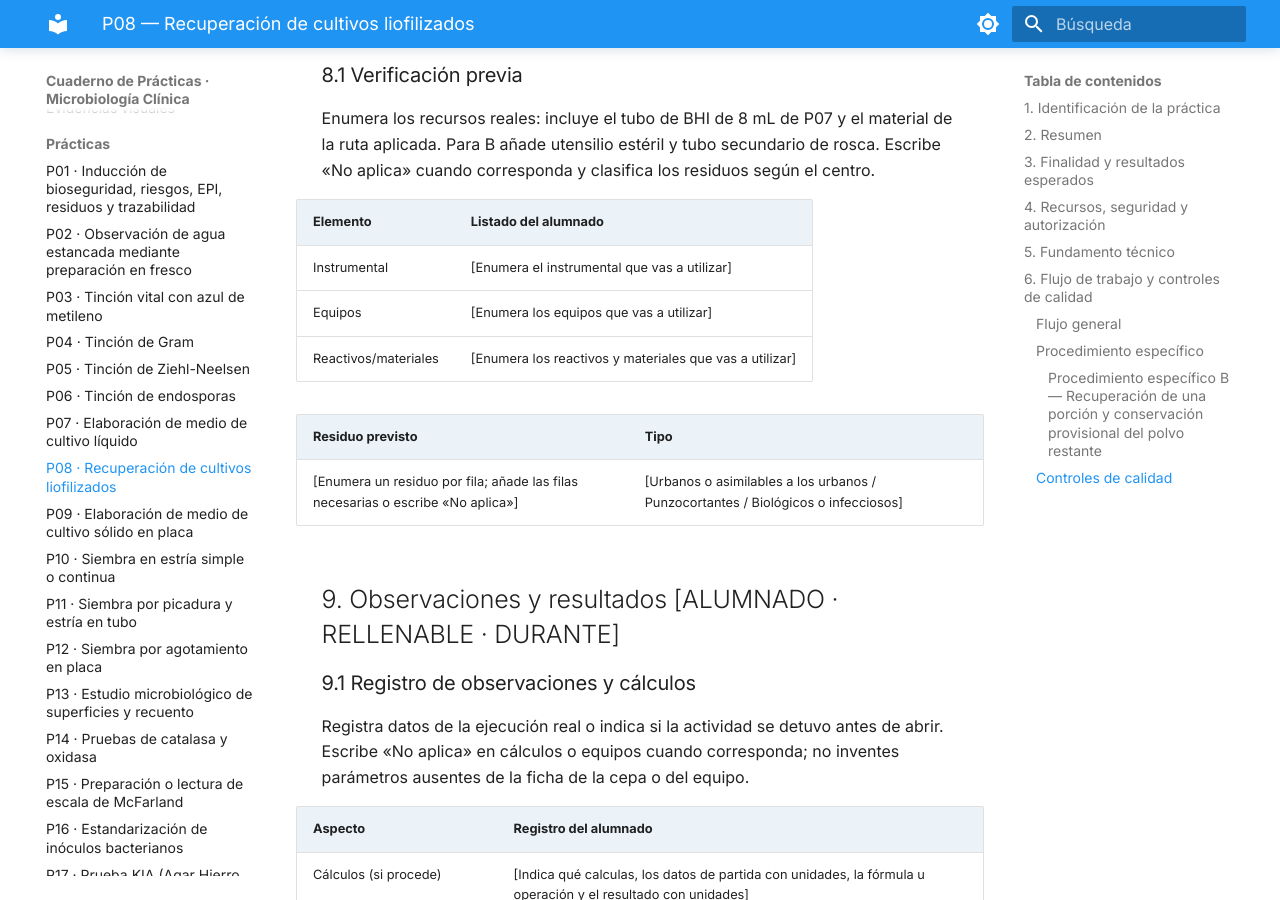
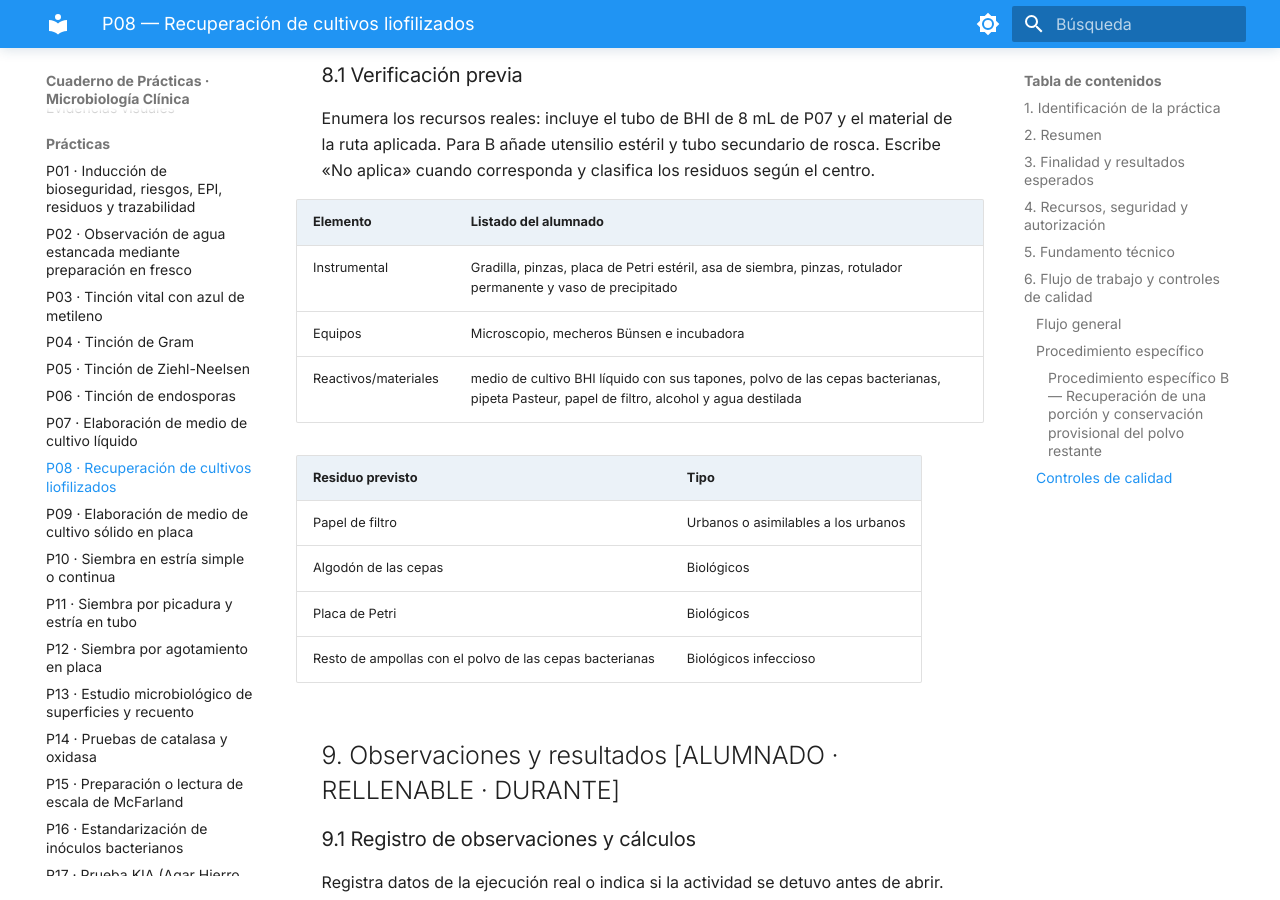
Before and after one commit to Rebeca-hubb/Cuaderno-Pr-cticas-Microbiolog-a-Rebeca-Vicho-, an MkDocs documentation site: the page built from docs/practicas/P08_Recuperacion_de_liofilizados.md, in a window 1280 px wide and 900 px high, scrolled down 6354 px. Built offline with MkDocs 1.6.1 and Material for MkDocs 9.7.7, drawn with Linux system fonts in a browser that asks for light colours.

Commit message:
Update P08_Recuperacion_de_liofilizados.md

```diff
--- a/docs/practicas/P08_Recuperacion_de_liofilizados.md
+++ b/docs/practicas/P08_Recuperacion_de_liofilizados.md
@@ -138,13 +138,16 @@ Enumera los recursos reales: incluye el tubo de BHI de 8 mL de P07 y el material
 
 | Elemento | Listado del alumnado |
 |---|---|
-| Instrumental | [Enumera el instrumental que vas a utilizar] |
-| Equipos | [Enumera los equipos que vas a utilizar] |
-| Reactivos/materiales | [Enumera los reactivos y materiales que vas a utilizar] |
+| Instrumental | Gradilla, pinzas, placa de Petri estéril, asa de siembra, pinzas, rotulador permanente y vaso de precipitado |
+| Equipos | Microscopio, mecheros Bünsen e incubadora |
+| Reactivos/materiales | medio de cultivo BHI líquido con sus tapones, polvo de las cepas bacterianas, pipeta Pasteur, papel de filtro, alcohol y agua destilada |
 
 | Residuo previsto | Tipo |
 |---|---|
-| [Enumera un residuo por fila; añade las filas necesarias o escribe «No aplica»] | [Urbanos o asimilables a los urbanos / Punzocortantes / Biológicos o infecciosos] |
+| Papel de filtro | Urbanos o asimilables a los urbanos |
+| Algodón de las cepas | Biológicos |
+| Placa de Petri | Biológicos |
+| Resto de ampollas con el polvo de las cepas bacterianas | Biológicos infeccioso |
 
 ## 9. Observaciones y resultados [ALUMNADO · RELLENABLE · DURANTE]
 
```
